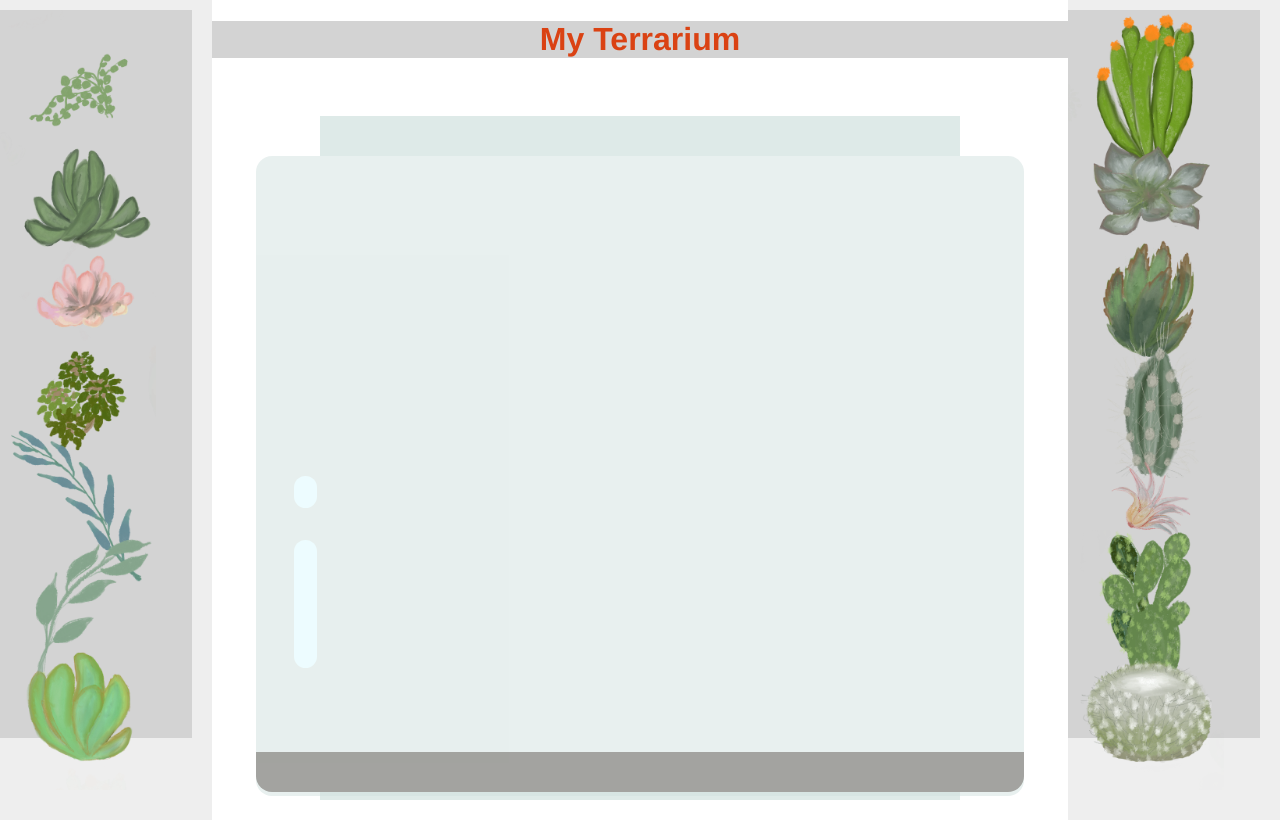
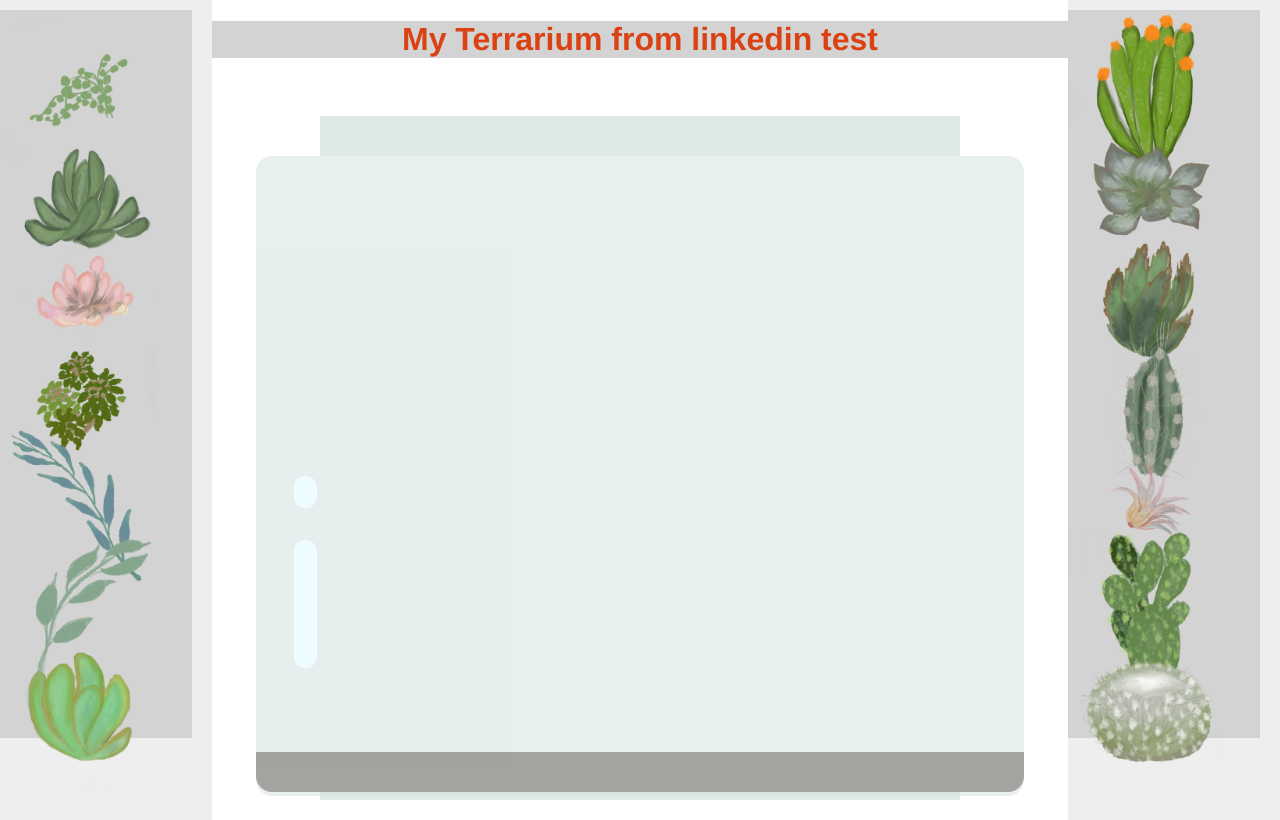
Before and after one commit to MarcKissel/flip1, a plain HTML site: page docs/index.html in a window 1280 px wide. Drawn offline with Linux system fonts and the light colour scheme.

Commit message:
push title change

```diff
--- a/docs/index.html
+++ b/docs/index.html
@@ -13,7 +13,7 @@
 
 	<body>
 		<div id="page">
-			<h1>My Terrarium</h1>
+			<h1>My Terrarium from linkedin test</h1>
 			<div id="left-container" class="container">
 				<div class="plant-holder">
 					<img class="plant" alt="plant" id="plant1" src="./images/plant1.png" />
```
